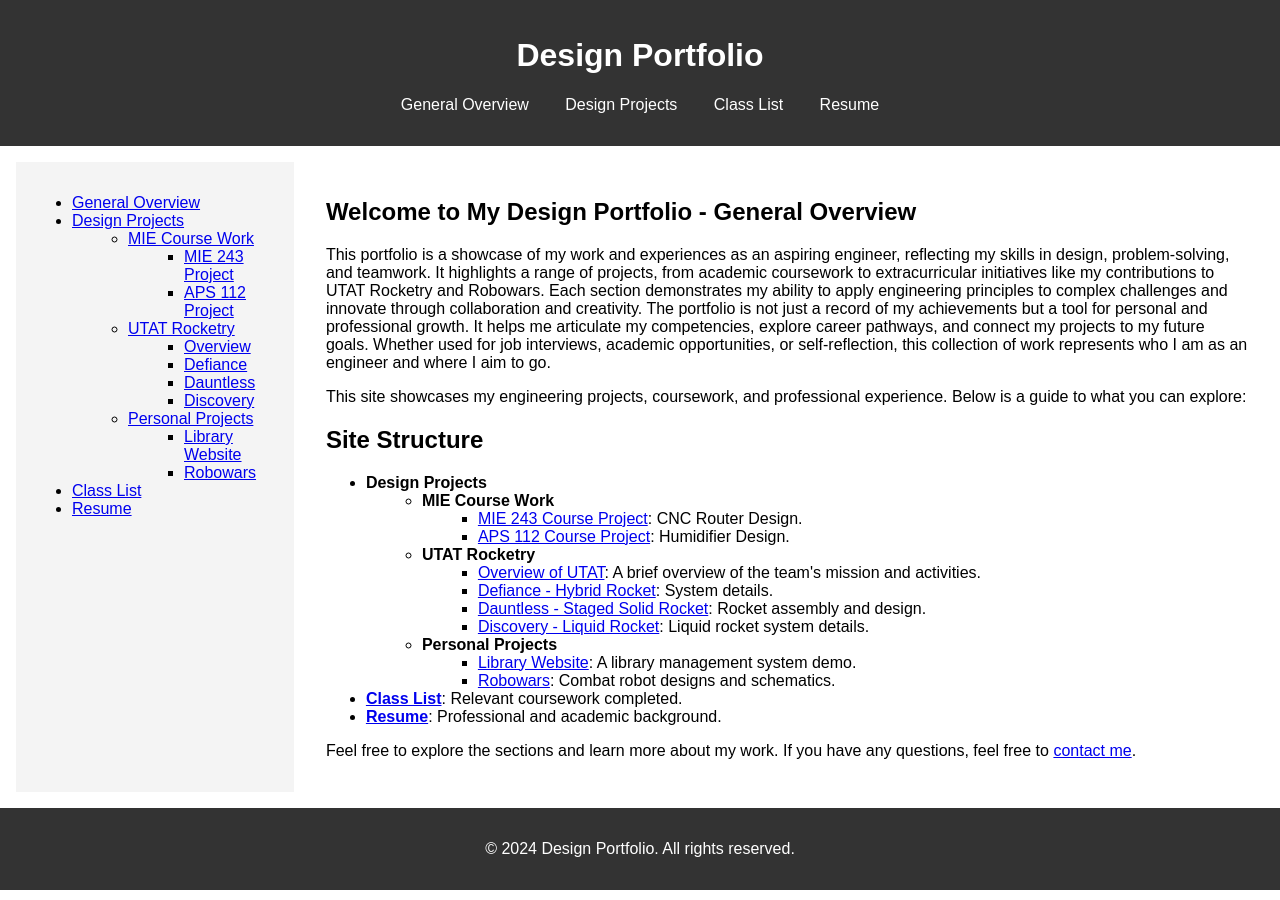
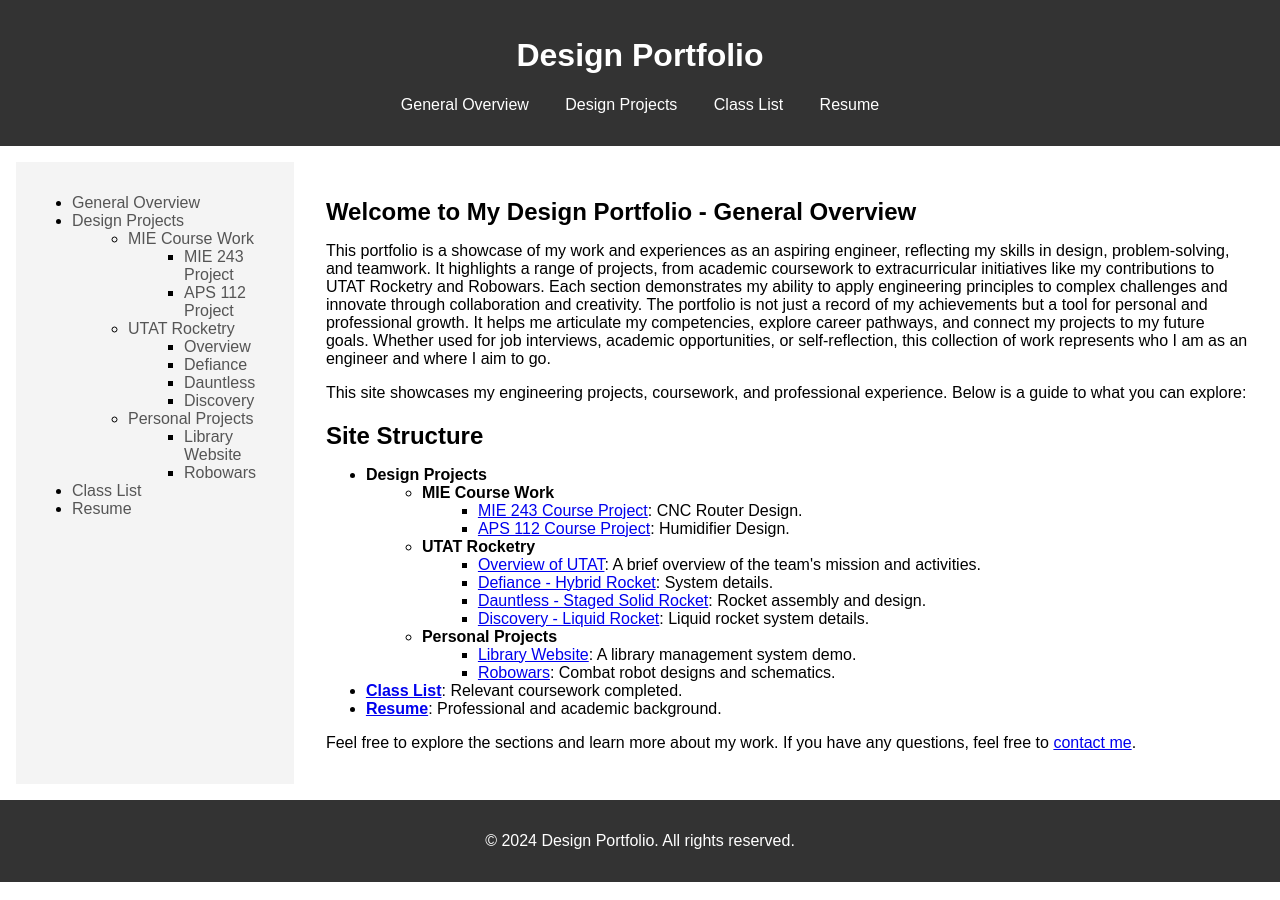
Before and after one commit to Awesome-Ace22/awesome-ace22.github.io, a Jekyll site: the page built from index.html, in a window 1280 px wide. Built offline with Jekyll 4.4.1, drawn with Linux system fonts in a browser that asks for light colours.

Commit message:
Fix styles.css

```diff
--- a/assets/css/styles.css
+++ b/assets/css/styles.css
@@ -33,12 +33,49 @@ header nav ul li a {
     gap: 1rem;
 }
 
+.content img {
+    max-width: 100%;
+    height: auto;
+    margin: 1rem 0;
+}
+.content h1,
+.content h2,
+.content h3,
+.content p {
+    display: block;
+    margin-bottom: 1rem;
+}
+
+.content img {
+    display: block;
+    margin: 1rem auto;
+}
+
 aside {
     width: 20%;
     padding: 1rem;
     background: #f4f4f4;
 }
+/* Style for all sidebar links */
+aside a {
+    color: #555;
+    text-decoration: none;
+}
 
+/* Override visited link color */
+aside a:visited {
+    color: #555;
+}
+
+/* Optional: Hover and active states for better UX */
+aside a:hover {
+    color: #333; /* Slightly darker or lighter for hover effect */
+    text-decoration: underline;
+}
+
+aside a:active {
+    color: #00008e;
+}
 main {
     width: 75%;
     padding: 1rem;
--- a/design-projects/utat-rocketry/utat-overview.html
+++ b/design-projects/utat-rocketry/utat-overview.html
@@ -10,7 +10,8 @@ under_construction: false
         launching cutting-edge high-power amateur rocket systems, competing in national and international competitions,
         and advancing rocketry innovation. Our projects include hybrid, solid, and liquid rockets, with an emphasis on
         pushing the boundaries of student-driven aerospace engineering.
-
+    </p>
+    <p>
         As a member of UTAT Rocketry, I have been actively involved in the Propulsion, Avionics, and Software
         subsystems, contributing to the development of hybrid and liquid rockets. I have also worked on staging rocket technology
         and achieved my Tripoli Rocketry Association Level One Certification, showcasing my commitment to advancing my
```
